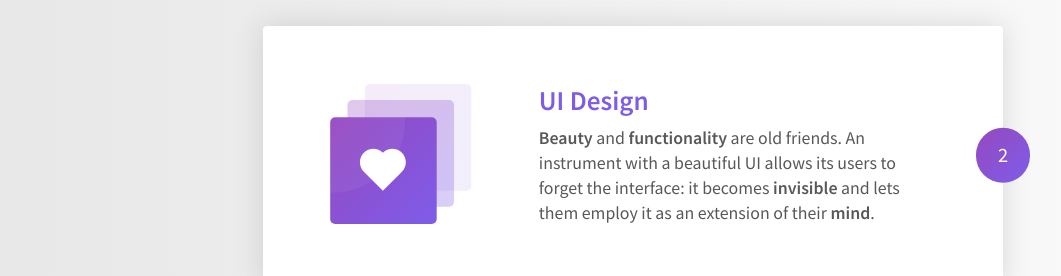
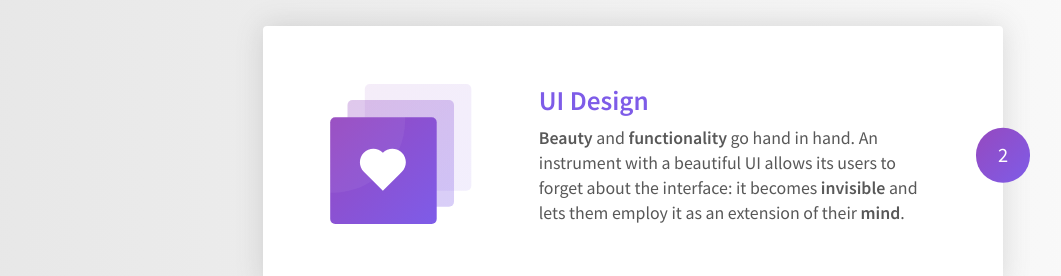
Before and after one commit to efficiam/efficiam.github.io, a website: page src/index.html in a window 1280 px wide. Shown: the part 1740-2016 px from the top of the page, without its empty margins (109-1170 px from the left). Drawn offline with Linux system fonts and the light colour scheme; files whose address does not match are found by name.

Commit message:
Slightly better copy

```diff
--- a/src/index.html
+++ b/src/index.html
@@ -85,7 +85,7 @@
             <h2 class="u-txcolor-purple u-txsize-lg u-txweight-600">UI Design</h2>
 
             <div class="u-mt-sm u-maxwidth-x9h u-ml-a@md u-mr-a@md">
-              <p class="u-txsize-nm u-txline-14 u-txcolor-black u-txweight-400"><strong class="u-txweight-600">Beauty</strong> and <strong class="u-txweight-600">functionality</strong> are old friends. An instrument with a beautiful UI allows its users to forget the interface: it becomes <strong class="u-txweight-600">invisible</strong> and lets them employ it as an extension of their <strong class="u-txweight-600">mind</strong>.</p>
+              <p class="u-txsize-nm u-txline-14 u-txcolor-black u-txweight-400"><strong class="u-txweight-600">Beauty</strong> and <strong class="u-txweight-600">functionality</strong> go hand in hand. An instrument with a beautiful UI allows its users to forget about the interface: it becomes <strong class="u-txweight-600">invisible</strong> and lets them employ it as an extension of their <strong class="u-txweight-600">mind</strong>.</p>
             </div>
           </div>
         </div>
```
Also changed, not shown: index.html (+1 -1 lines).
